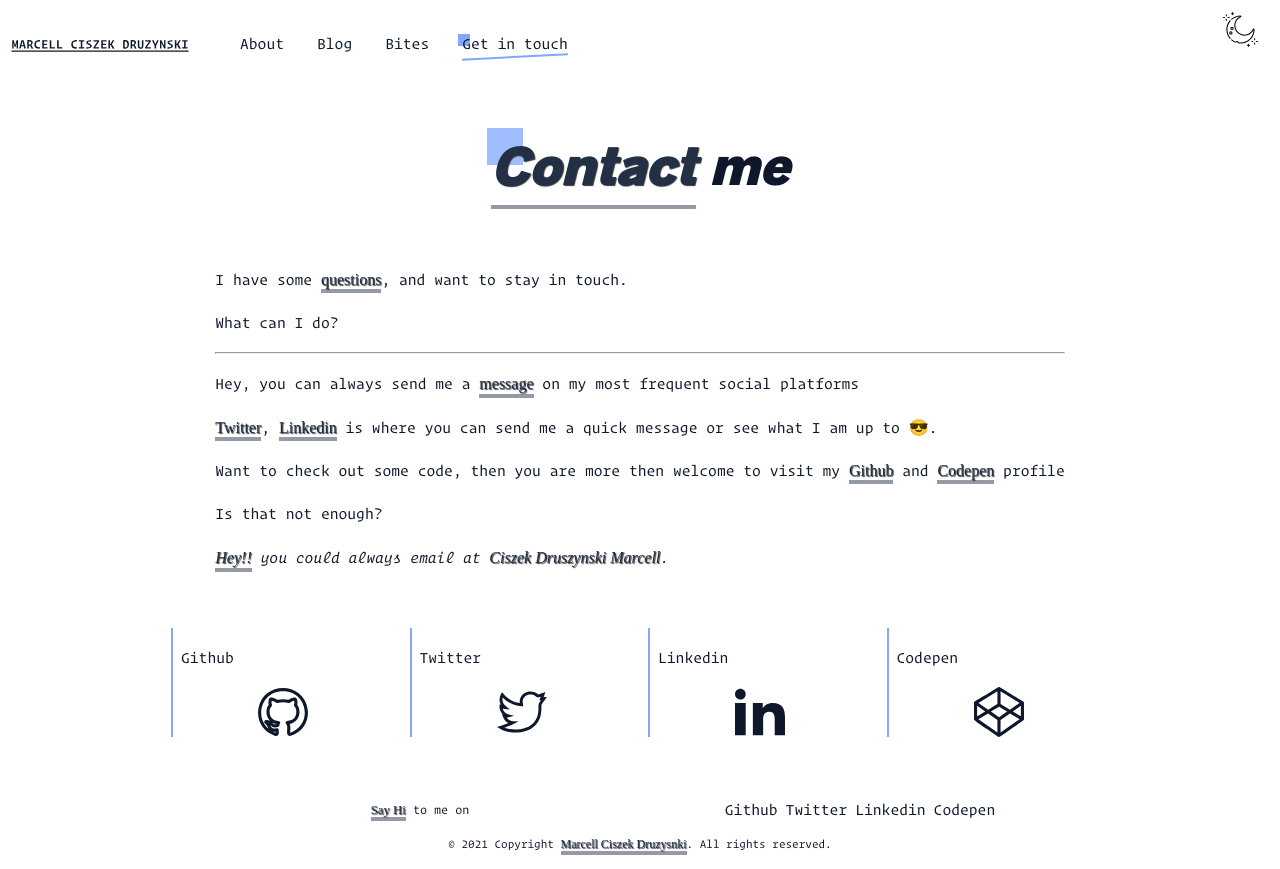
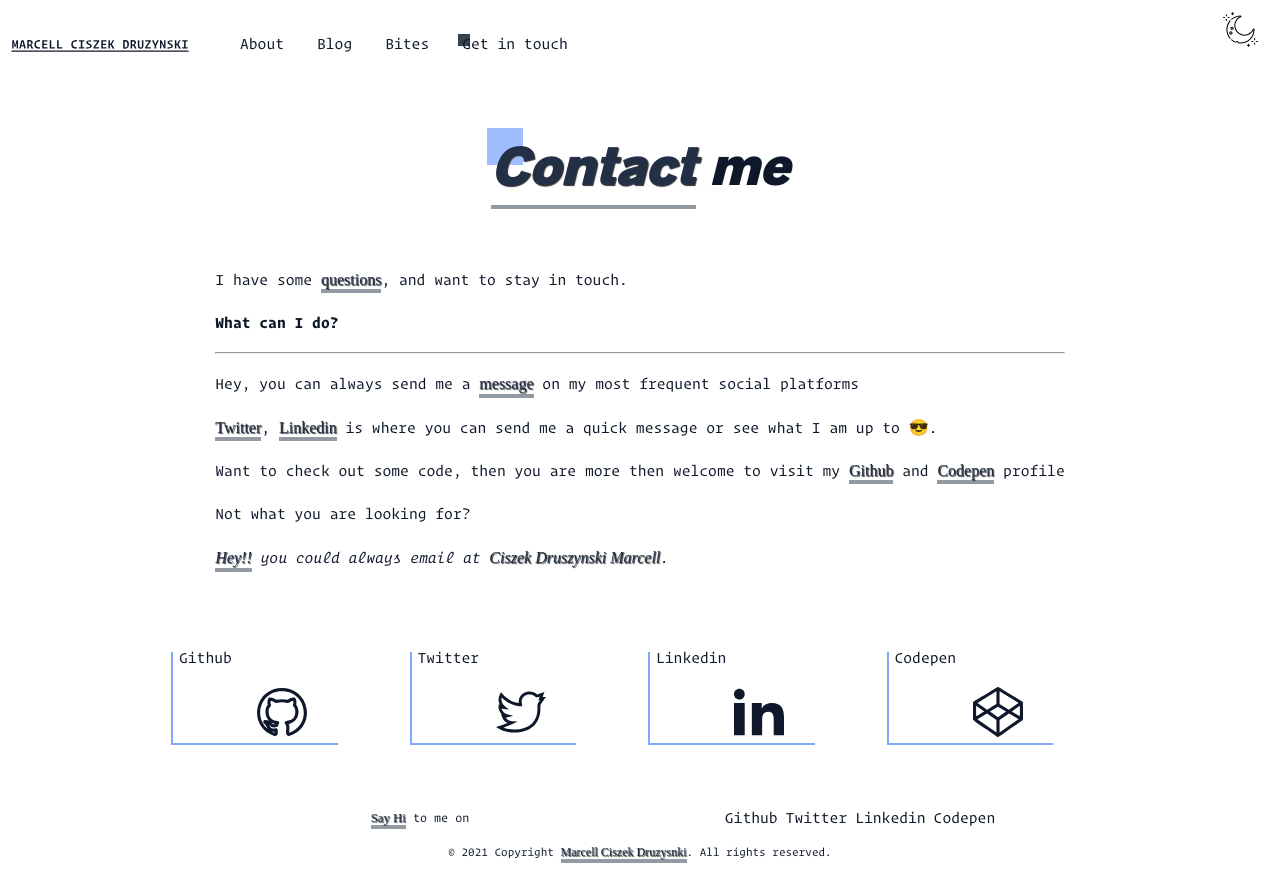
Before and after one commit to masiuciszek/marcell-ciszek-druzynski, a Gatsby site: page /contact in a window 1280 px wide. Built offline with nearby package versions, Linux system fonts and the light colour scheme; Gatsby itself is replaced by a stand-in of ours.

```diff
--- a/src/components/common/hover-link.tsx
+++ b/src/components/common/hover-link.tsx
@@ -48,7 +48,7 @@
       height: 0.75em;
       content: "";
       pointer-events: none;
-      background-color: ${elements.stroke};
+      background-color: ${elements.bgShadow};
       position: absolute;
       z-index: 0;
       opacity: 1;
@@ -63,7 +63,7 @@
       position: absolute;
       bottom: 0;
       left: 0;
-      background-color: ${elements.stroke};
+      background-color: ${elements.background};
       width: 100%;
       height: 2px;
       transition: 200ms ease all;
--- a/src/components/contact-info/contact-info-item.tsx
+++ b/src/components/contact-info/contact-info-item.tsx
@@ -31,7 +31,36 @@
 }
 
 const StyledContactItem = styled(motion.li)`
-  border-left: 2px solid ${elements.stroke};
+  /* border-left: 2px solid ${elements.stroke}; */
+  position: relative;
+  &:before {
+    position: absolute;
+    content: "";
+    background-color: ${elements.stroke};
+    width: 2px;
+    height: 80%;
+    left: 0;
+    bottom: 0;
+    transition: 300ms height ease-in;
+  }
+  &:after {
+    position: absolute;
+    content: "";
+    background-color: ${elements.stroke};
+    width: 75%;
+    bottom: 0;
+    left: 0;
+    height: 2px;
+    transition: 300ms width ease-in;
+  }
+  &:hover {
+    &:before {
+      height: 100%;
+    }
+    &:after {
+      width: 85%;
+    }
+  }
 
   p {
     margin-left: 0.5em;
@@ -42,6 +71,7 @@
   display: flex;
   align-items: center;
   justify-content: center;
+  margin-bottom: 0.5rem;
 `
 
 const variants = {
--- a/src/components/contact-info/content.tsx
+++ b/src/components/contact-info/content.tsx
@@ -33,7 +33,9 @@
       <p>
         I have some <StrokeWrapper>questions</StrokeWrapper>, and want to stay in touch.
       </p>
-      <p>What can I do?</p>
+      <p>
+        <strong>What can I do?</strong>
+      </p>
       <hr />
       <p>
         Hey, you can always send me a <StrokeWrapper>message</StrokeWrapper> on my most frequent
@@ -47,7 +49,7 @@
         Want to check out some code, then you are more then welcome to visit my{" "}
         <StrokeWrapper>Github</StrokeWrapper> and <StrokeWrapper>Codepen</StrokeWrapper> profile
       </p>
-      <p>Is that not enough?</p>
+      <p>Not what you are looking for?</p>
       <address>
         <StrokeWrapper>Hey!!</StrokeWrapper> you could always email at{" "}
         <motion.a
--- a/src/hooks/click-outside.tsx
+++ b/src/hooks/click-outside.tsx
@@ -19,11 +19,12 @@
     }
 
     document.addEventListener("mousedown", listener)
-    document.addEventListener("touchstart", listener) // for mobile and ipads
+    document.addEventListener("touchcancel", listener)
+    // document.addEventListener("touchstart", listener) // for mobile and ipads
 
     return () => {
       document.removeEventListener("mousedown", listener)
-      document.removeEventListener("touchstart", listener)
+      document.removeEventListener("touchcancel", listener)
     }
   }, [handler, ref])
 }
```
